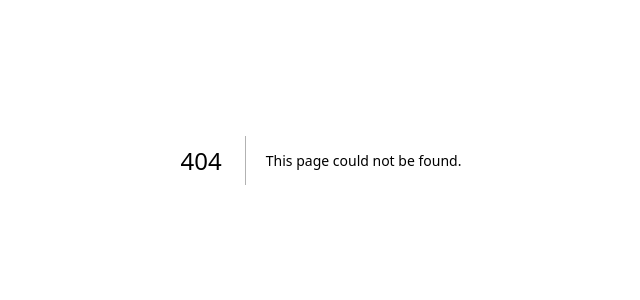
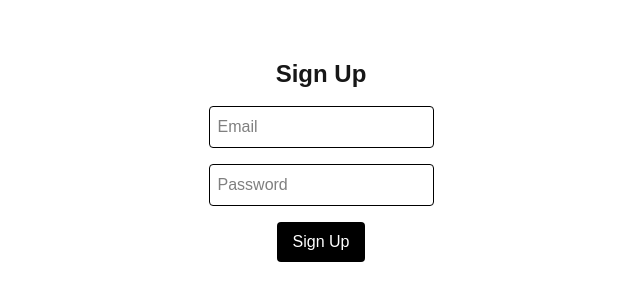
Before and after one commit to Hasit-16/CareerLense-AI, a Next.js app: page /signup in a window 1280 px wide. Before the commit this address had no page. Shown: the part 240-540 px from the top of the page, without its empty margins (319-959 px from the left). Built offline with nearby package versions, Linux system fonts and the light colour scheme; no server answers.

Commit message:
Implemented Supabase Auth system (MCP-aware) with login, signup, and protected routes

```diff
--- /dev/null
+++ b/src/app/dashboard/page.tsx
@@ -0,0 +1,33 @@
+'use client';
+
+import { useEffect, useState } from 'react';
+import { getCurrentUser, signOut } from '@/services/auth';
+import type { User } from '@supabase/supabase-js';
+
+export default function DashboardPage() {
+  const [user, setUser] = useState<User | null>(null);
+
+  useEffect(() => {
+    async function loadUser() {
+      const currentUser = await getCurrentUser();
+      if (!currentUser) {
+        window.location.href = '/login';
+      } else {
+        setUser(currentUser);
+      }
+    }
+    loadUser();
+  }, []);
+
+  if (!user) return <p>Loading...</p>;
+
+  return (
+    <main className="p-6">
+      <h1 className="text-xl font-semibold">Dashboard</h1>
+      <p>{user.email}</p>
+      <button onClick={async () => { await signOut(); window.location.href = '/login'; }} className="mt-4 bg-red-500 text-white px-4 py-2 rounded">
+        Logout
+      </button>
+    </main>
+  );
+}
--- /dev/null
+++ b/src/app/login/page.tsx
@@ -0,0 +1,35 @@
+'use client';
+
+import { useState } from 'react';
+import { signIn } from '@/services/auth';
+
+export default function LoginPage() {
+  const [email, setEmail] = useState('');
+  const [password, setPassword] = useState('');
+
+  const handleLogin = async () => {
+    const { error } = await signIn(email, password);
+    if (error) alert(error.message);
+    else window.location.href = '/dashboard';
+  };
+
+  return (
+    <main className="flex flex-col items-center justify-center h-screen gap-4">
+      <h1 className="text-2xl font-semibold">Login</h1>
+      <input
+        placeholder="Email"
+        className="border p-2 rounded text-black"
+        onChange={(e) => setEmail(e.target.value)}
+      />
+      <input
+        type="password"
+        placeholder="Password"
+        className="border p-2 rounded text-black"
+        onChange={(e) => setPassword(e.target.value)}
+      />
+      <button onClick={handleLogin} className="bg-black text-white px-4 py-2 rounded">
+        Login
+      </button>
+    </main>
+  );
+}
--- /dev/null
+++ b/src/app/signup/page.tsx
@@ -0,0 +1,35 @@
+'use client';
+
+import { useState } from 'react';
+import { signUp } from '@/services/auth';
+
+export default function SignupPage() {
+  const [email, setEmail] = useState('');
+  const [password, setPassword] = useState('');
+
+  const handleSignup = async () => {
+    const { error } = await signUp(email, password);
+    if (error) alert(error.message);
+    else alert('Check your email for verification');
+  };
+
+  return (
+    <main className="flex flex-col items-center justify-center h-screen gap-4">
+      <h1 className="text-2xl font-semibold">Sign Up</h1>
+      <input
+        placeholder="Email"
+        className="border p-2 rounded text-black"
+        onChange={(e) => setEmail(e.target.value)}
+      />
+      <input
+        type="password"
+        placeholder="Password"
+        className="border p-2 rounded text-black"
+        onChange={(e) => setPassword(e.target.value)}
+      />
+      <button onClick={handleSignup} className="bg-black text-white px-4 py-2 rounded">
+        Sign Up
+      </button>
+    </main>
+  );
+}
--- /dev/null
+++ b/src/services/auth.ts
@@ -0,0 +1,18 @@
+import { supabase } from '@/lib/supabaseClient';
+
+export async function signUp(email: string, password: string) {
+  return await supabase.auth.signUp({ email, password });
+}
+
+export async function signIn(email: string, password: string) {
+  return await supabase.auth.signInWithPassword({ email, password });
+}
+
+export async function signOut() {
+  return await supabase.auth.signOut();
+}
+
+export async function getCurrentUser() {
+  const { data } = await supabase.auth.getUser();
+  return data.user;
+}
```
